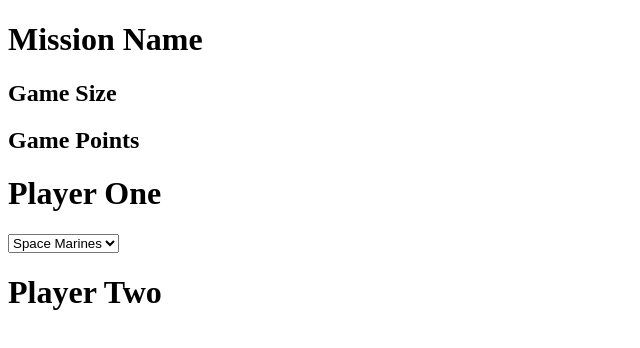
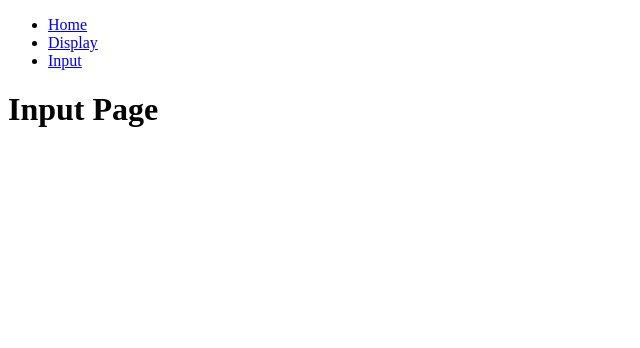
Before and after one commit to Pocketsdk/battletracker, a React (Create React App) app: page /Input in a window 1280 px wide. Shown: the top 348 px of the page, without its empty margins (0-640 px from the left). Built offline with nearby package versions, Linux system fonts and the light colour scheme.

Commit message:
Added React router and routed for Home, Display and Input.

```diff
--- a/package.json
+++ b/package.json
@@ -8,6 +8,7 @@
     "@testing-library/user-event": "^12.2.2",
     "react": "^17.0.1",
     "react-dom": "^17.0.1",
+    "react-router-dom": "^5.2.0",
     "react-scripts": "4.0.0",
     "web-vitals": "^0.2.4"
   },
--- a/src/App.js
+++ b/src/App.js
@@ -1,9 +1,17 @@
+import { Switch, Route, BrowserRouter } from 'react-router-dom';
 import './App.css';
+import Input from './components/Input';
+import Display from './components/Display';
+import Home from './components/Home';
 
 function App() {
   return (
     <div className="App">
-
+          <Switch>
+            <Route path="/" component={Home} exact></Route>
+            <Route path="/Input" component={Input}></Route>
+            <Route path="/Display" component={Display}></Route>
+          </Switch>
     </div>
   );
 }
--- /dev/null
+++ b/src/components/Display.js
@@ -0,0 +1,11 @@
+import React from 'react';
+
+const Display = () => {
+    return (
+        <>
+            <h1>Display Page</h1>
+        </>
+    );
+}
+
+export default Display;
--- /dev/null
+++ b/src/components/Home.js
@@ -0,0 +1,11 @@
+import React from 'react';
+
+const Home = () => {
+    return (
+        <>
+            <h1>Home Page</h1>
+        </>
+    );
+}
+
+export default Home;
--- /dev/null
+++ b/src/components/Input.js
@@ -0,0 +1,11 @@
+import React from 'react';
+
+const Input = () => {
+    return (
+        <>
+            <h1>Input Page</h1>
+        </>
+    );
+}
+
+export default Input;
--- /dev/null
+++ b/src/components/Nav.js
@@ -0,0 +1,24 @@
+import React from 'react';
+import { Link } from 'react-router-dom';
+
+function Nav() {
+
+    return (
+        <nav>
+            <ul>
+                <li>
+                    <Link to="/">Home</Link>
+                </li>
+                <li>
+                    <Link to="/Display">Display</Link>
+                </li>
+
+                <li>
+                    <Link to="/Input">Input</Link>
+                </li>
+            </ul>
+        </nav>
+    )
+
+}
+export default Nav;
--- a/src/index.js
+++ b/src/index.js
@@ -5,13 +5,13 @@
 import Header from './components/Header';
 import PlayerOne from './components/PlayerOne';
 import PlayerTwo from './components/PlayerTwo';
+import Nav from './components/Nav';
+import { BrowserRouter as Router, Route } from 'react-router-dom';
 
 ReactDOM.render(
-  <React.StrictMode>
-    <Header />
-    <PlayerOne />
-    <PlayerTwo />
+  <Router>
+    <Nav />
     <App />
-  </React.StrictMode>,
+  </Router>,
   document.getElementById('root')
 );
```
Also changed, not shown: 1 other file (tests, documents, lock files or other folders).
